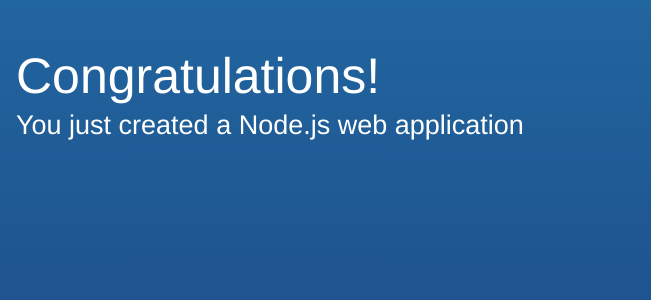
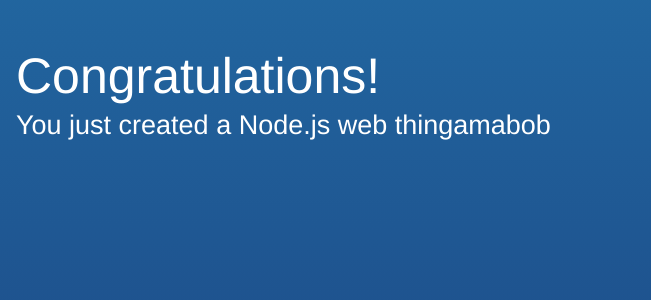
Before and after one commit to edabot/edlewis, a plain HTML site: page public/index.html in a window 1280 px wide. Shown: the part 234-534 px from the top of the page, 629-1280 px from the left. Drawn offline with Linux system fonts and the light colour scheme.

Commit message:
change text

```diff
--- a/public/index.html
+++ b/public/index.html
@@ -59,7 +59,7 @@
             <a class="twitter-link" href="http://twitter.com/home/?status=I%20created%20a%20project%20with%20AWS%20CodeStar!%20%23AWS%20%23AWSCodeStar%20https%3A%2F%2Faws.amazon.com%2Fcodestar"><img src="assets/img/tweet.svg" /></a>
             <div class="text">
                 <h1>Congratulations!</h1>
-                <h2>You just created a Node.js web application</h2>
+                <h2>You just created a Node.js web thingamabob</h2>
             </div>
         </div>
     </div>
```
